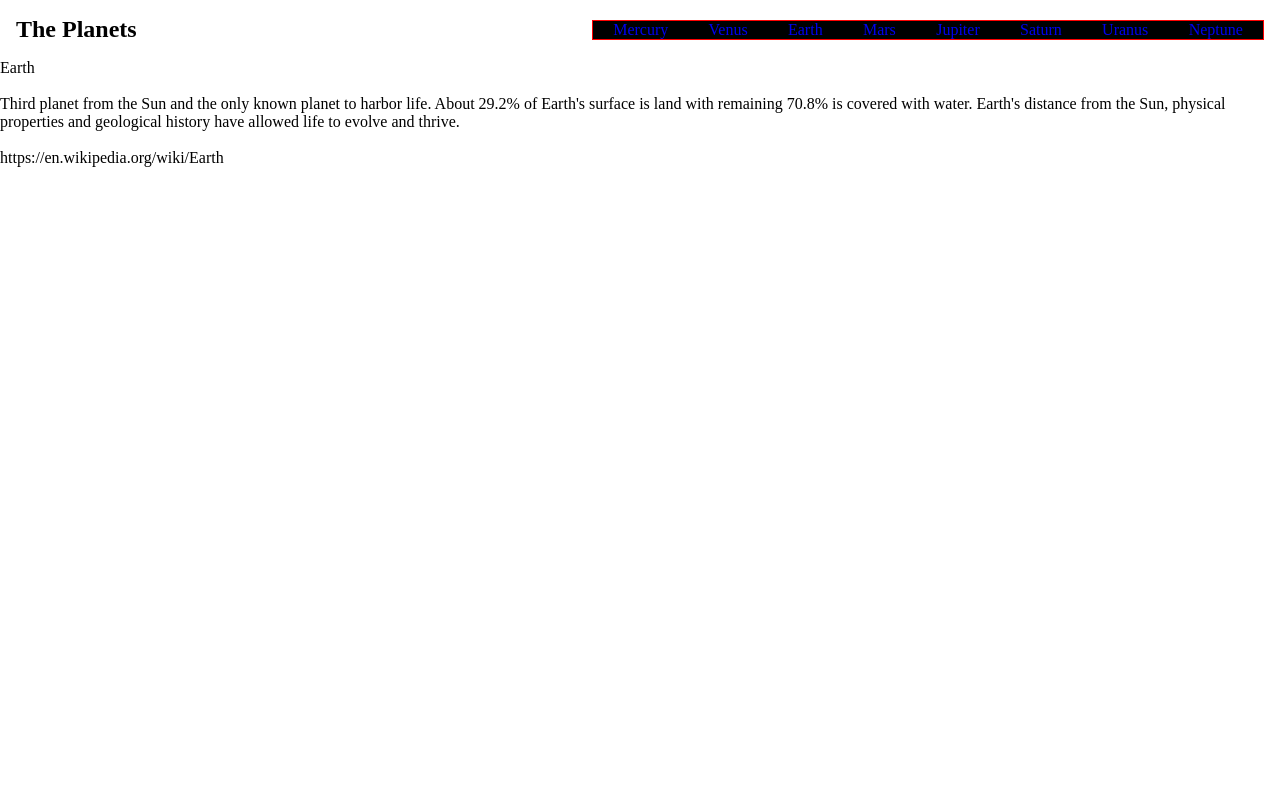
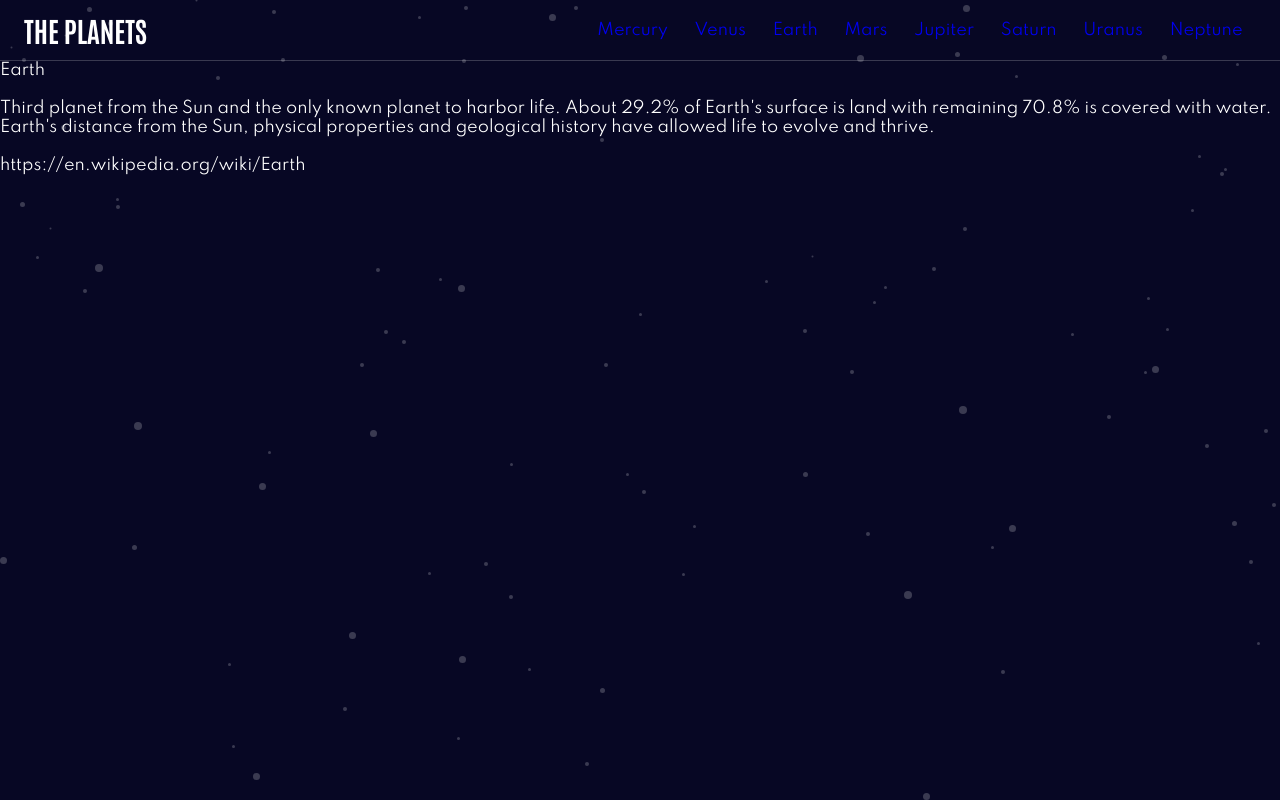
Before and after one commit to philosophy-flow/planets-fact-app, a React app: page /Earth in a window 1280 px wide. Built offline with nearby package versions, Linux system fonts and the light colour scheme.

Commit message:
adding global styles

```diff
--- a/src/Components/Nav/Nav.css
+++ b/src/Components/Nav/Nav.css
@@ -8,22 +8,21 @@
   display: flex;
   justify-content: space-between;
   align-items: center;
-  padding: 1rem;
+  padding: 1rem 1.5rem;
+  border-bottom: 1px solid rgba(255, 255, 255, 0.2);
 }
 
 .nav-menu {
   position: fixed;
   right: -100%;
-  top: 5rem;
-  top: 0;
+  top: 3.875rem;
   bottom: 0;
 
   width: 100%;
-  border: 1px solid red;
   text-align: center;
   transition: 0.3s;
 
-  background-color: #000;
+  background-color: var(--dark);
 }
 
 .nav-menu li {
@@ -54,7 +53,7 @@
   -webkit-transition: all 0.3s ease-in-out;
   transition: all 0.3s ease-in-out;
 
-  background-color: #101010;
+  background-color: var(--light);
 }
 
 .burger-button.active .bar:nth-child(2) {
--- /dev/null
+++ b/src/index.css
@@ -0,0 +1,54 @@
+/*-------------------------------------------------------------------------*/
+/* GlOBAL STYLES ----------------------------------------------------------*/
+/*-------------------------------------------------------------------------*/
+
+/* ANTONIO --> HEADER FONT */
+@import url('https://fonts.googleapis.com/css2?family=Antonio:wght@100;300;400;500;700&display=swap');
+
+/* SPARTAN --> BODY FONT */
+@import url('https://fonts.googleapis.com/css2?family=Spartan:wght@100;300;400;500;700;900&display=swap');
+
+
+
+* {
+  margin: 0;
+  padding: 0;
+  box-sizing: border-box;
+}
+
+:root {
+  --light: #FFF;
+  --dark: #070724;
+  --dark-grey: #38384F;
+  --light-grey: #838391;
+  --light-blue: #419EBB;
+  --dark-blue: #2D68F0;
+  --yellow: #EDA249;
+  --purple: #6F2ED6;
+  --red-orange: #D14C32;
+  --red: #D83A34;
+  --orange: #CD5120;
+  --green: #1EC2A4;
+}
+
+
+html {
+  background-color: var(--dark);
+  background-image: url('./assets/background-stars.svg');
+
+  font-family: 'Spartan', sans-serif;
+  font-size: 16px;
+  color: var(--light);
+}
+
+h1, h2, h3, h4 {
+  font-family: 'Antonio', sans-serif;
+  text-transform: uppercase;
+  line-height: 1;
+}
+h1 {font-size: 2.5rem;}
+h2 {font-size: 1.75rem;}
+h3 {font-size: 1.25rem;}
+h4 {font-size: 1.25rem;}
+
+p {font-size: .6875rem; line-height: 1.375rem;}
--- a/src/index.js
+++ b/src/index.js
@@ -1,3 +1,4 @@
+import './index.css';
 import React from 'react';
 import ReactDOM from 'react-dom';
 import App from './components/App';
```
